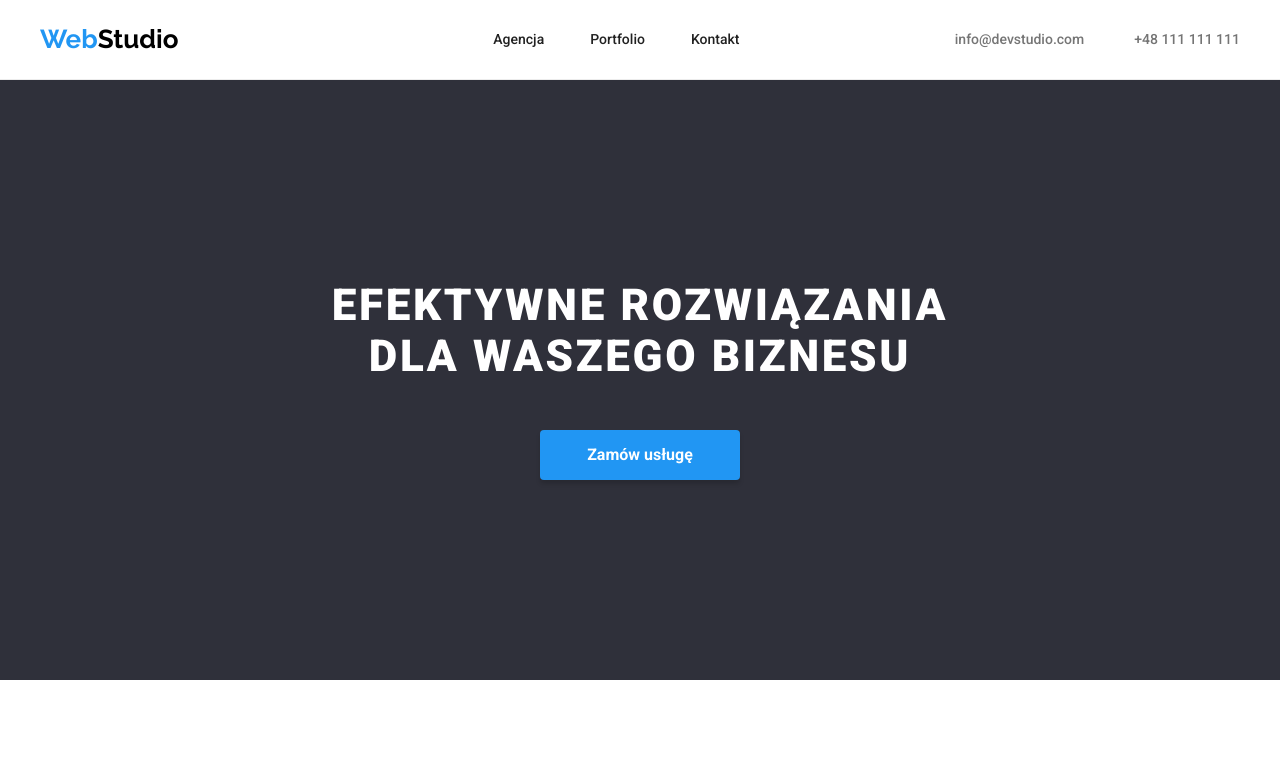
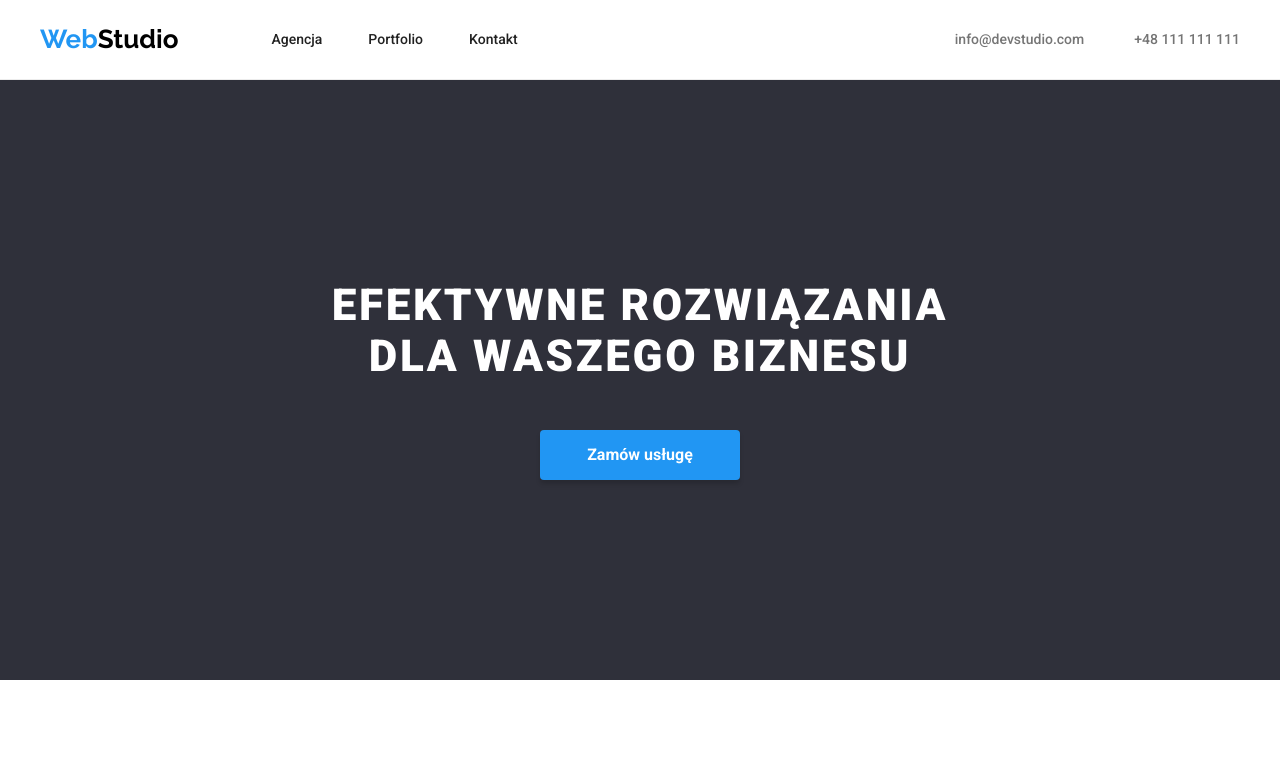
Before and after one commit to sebastianpawlik/goit-markup-hw-03, a plain HTML site: page index.html in a window 1280 px wide. Shown: the top 771 px of the page. Drawn offline with nearby package versions, Linux system fonts and the light colour scheme.

Commit message:
changes acc to Mentor's instruction

```diff
--- a/CSS/style.css
+++ b/CSS/style.css
@@ -59,24 +59,28 @@ img {
     color: var(--second-black);
     text-decoration: none;
  }
+ header {
+    border-bottom: 1px solid #ECECEC;
+     }
 
     /* stylowanie naglowka nawigacji */
-header {
-    border-bottom: 1px solid #ECECEC;
-
- }
 .navigation-wrapper {
     display: flex;
     align-items: center;
     justify-content: space-between;
     height: 79px;
     margin:0 auto;
+     }
+.left-wrapper{
+    display:flex;
+    align-items: center;
+    justify-content: space-between;
 
-       }
+}
 .navigation-logo {
     display: flex;
     text-decoration: none;
-    width: 145px ;
+    /* width: 145px ; */
     height: 31px;
     margin-left: 0;
     margin-right: 93px;
--- a/index.html
+++ b/index.html
@@ -21,12 +21,14 @@
         <section class="container">
             <div class="header">
                 <nav class="navigation-wrapper">
-                <a href="index.html" class="navigation-logo"><span class="logo1">Web</span><span class="logo2">Studio</span></a>
+                <div class="left-wrapper">
+                    <a href="index.html" class="navigation-logo"><span class="logo1">Web</span><span class="logo2">Studio</span></a>
                 <ul class="bullets navigation-list">
                     <li class="navigation-list-item"><a class="text-agencja link" href="index.html">Agencja</a></li>
                     <li class="navigation-list-item"><a class="text-portfolio link" href="portfolio.html">Portfolio</a></li>
                     <li class="navigation-list-item"><a class="text-kontakt link" href="Kontakt">Kontakt</a></li>
                 </ul>
+                </div>
                 <ul class="bullets navigation-list">
                     <li class="navigation-contacts"><a class="mail link" href="mailto:info@devstudio.com">info@devstudio.com</a></li>
                     <li class="navigation-contacts"><a class="phone link" href="tel:+48111111111">+48 111 111 111</a></li>
```
Also changed, not shown: portfolio.html (+3 -1 lines).
